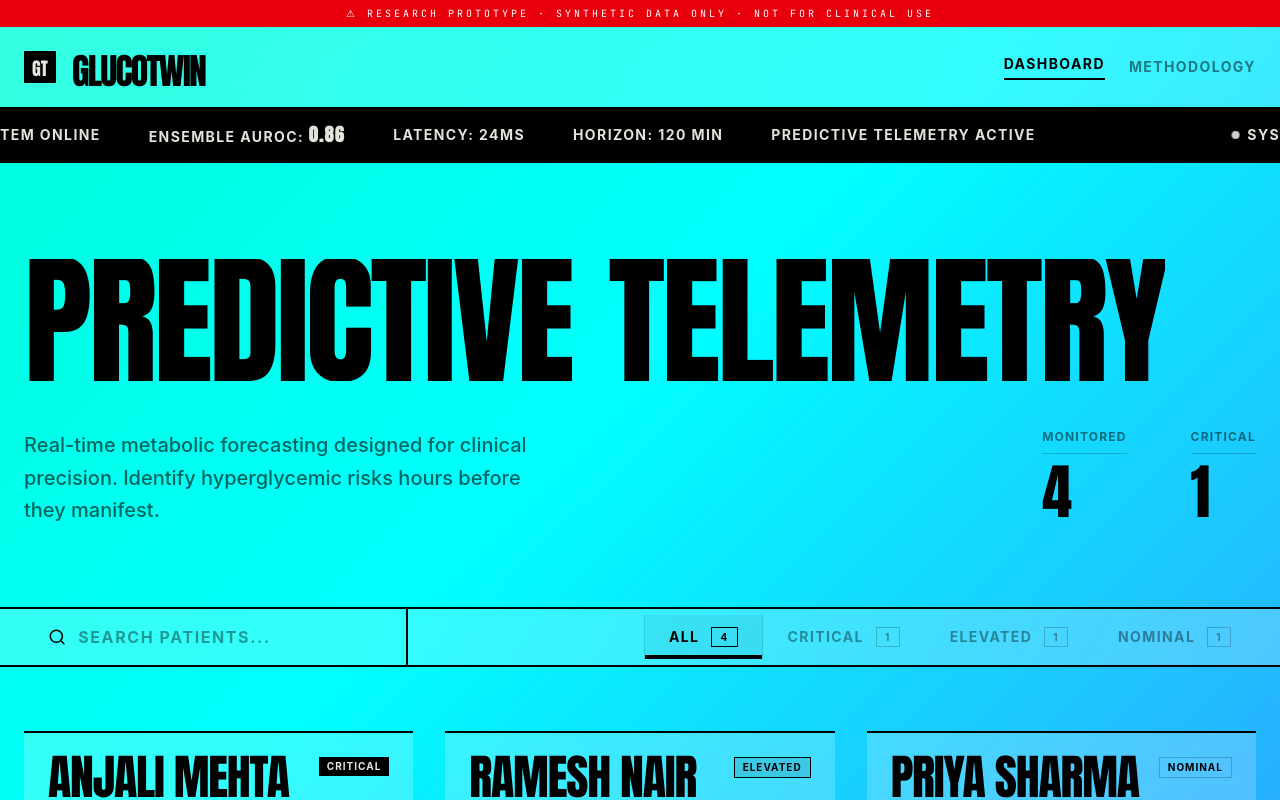
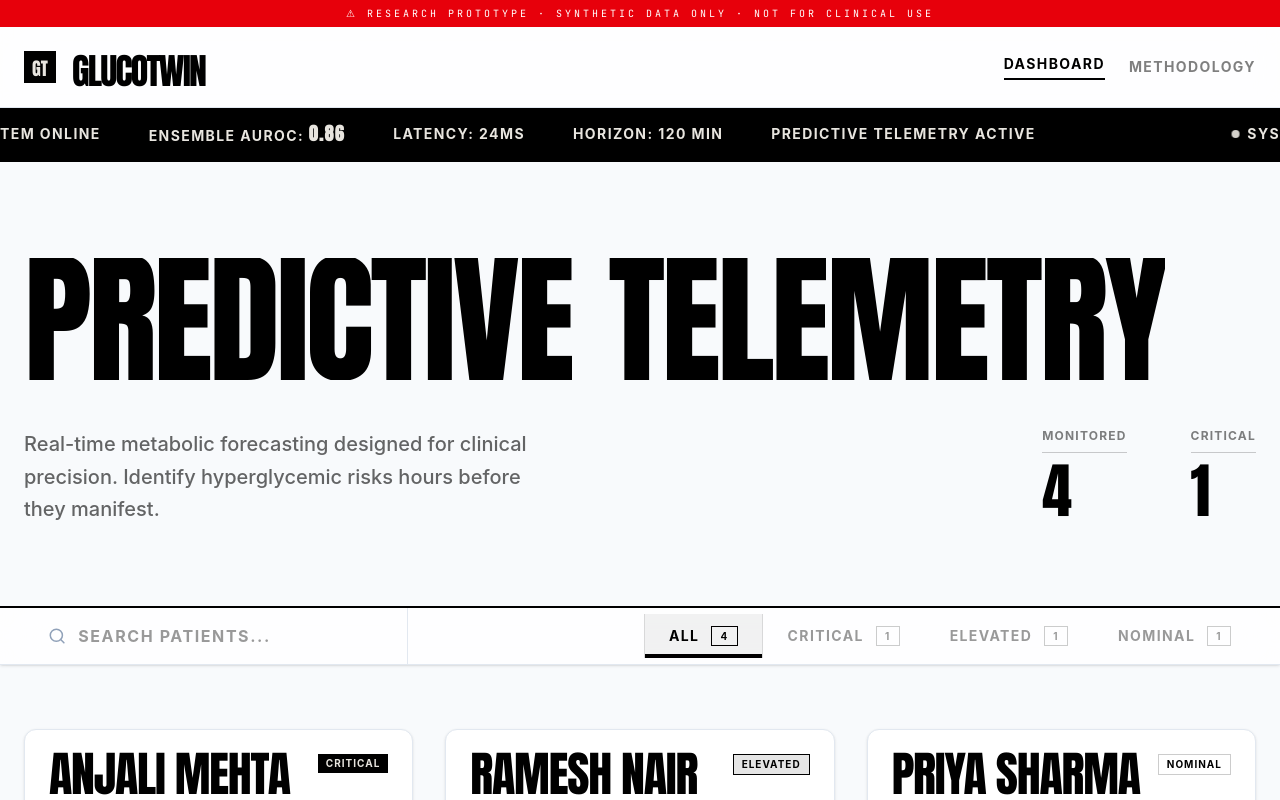
Before and after one commit to ishanbhardwaj17/GlucoTwin, a React (Vite) app in the folder web/: page / in a window 1280 px wide. Shown: the top 800 px of the page. Built offline with nearby package versions, Linux system fonts and the light colour scheme.

Commit message:
refactor: doctor friendly theme with floating animations

```diff
--- a/web/src/App.tsx
+++ b/web/src/App.tsx
@@ -16,7 +16,7 @@ const queryClient = new QueryClient({
 
 function AppShell() {
   return (
-    <motion.div initial={{ opacity: 0 }} animate={{ opacity: 1 }} transition={{ duration: 1 }} className="min-h-screen animated-bg text-[#0a0a0a] font-sans selection:bg-white selection:text-black overflow-hidden">
+    <motion.div initial={{ opacity: 0 }} animate={{ opacity: 1 }} transition={{ duration: 1 }} className="min-h-screen bg-slate-50 text-slate-900 font-sans selection:bg-sky-600 selection:text-white overflow-hidden">
       <motion.div initial={{ y: -50 }} animate={{ y: 0 }} transition={{ type: 'spring', stiffness: 300, damping: 20 }}>
         <PrototypeBanner />
       </motion.div>
@@ -26,7 +26,7 @@ function AppShell() {
         initial={{ y: -100 }}
         animate={{ y: 0 }}
         transition={{ type: 'spring', stiffness: 200, damping: 20, delay: 0.1 }}
-        className="sticky top-0 z-50 bg-white/20 backdrop-blur-xl border-b-2 border-black shadow-[0_8px_32px_rgba(0,0,0,0.1)]"
+        className="sticky top-0 z-50 bg-white/80 backdrop-blur-xl border-b border-slate-200 shadow-sm"
       >
         <div className="max-w-7xl mx-auto px-6 h-20 flex items-center justify-between">
 
--- a/web/src/components/PatientDetail.tsx
+++ b/web/src/components/PatientDetail.tsx
@@ -58,11 +58,11 @@ export function PatientDetail() {
   return (
     <div className="relative pb-32">
       {/* ── Sticky Header ── */}
-      <div className="sticky top-0 z-40 bg-white/20 backdrop-blur-xl border-b-2 border-black shadow-[0_8px_32px_rgba(0,0,0,0.1)]">
+      <div className="sticky top-0 z-40 bg-white/80 backdrop-blur-xl border-b border-slate-200 shadow-sm">
         <div className="max-w-[1400px] mx-auto px-6 py-4 flex flex-col lg:flex-row items-start lg:items-center justify-between gap-6">
           <div className="flex items-center gap-6">
-            <Link to="/" className="w-12 h-12 bg-black text-white flex items-center justify-center hover:bg-white hover:text-black hover:border-2 hover:border-black transition-colors">
-              <ArrowLeft className="w-6 h-6 stroke-[3]" />
+            <Link to="/" className="w-12 h-12 bg-sky-600 text-white rounded-full flex items-center justify-center hover:bg-sky-700 transition-colors shadow-md">
+              <ArrowLeft className="w-5 h-5 stroke-[2.5]" />
             </Link>
             <div>
               <h1 className="font-display text-5xl tracking-tight text-black uppercase leading-none">{patient.name}</h1>
--- a/web/src/components/PatientList.tsx
+++ b/web/src/components/PatientList.tsx
@@ -103,10 +103,10 @@ export function PatientList() {
         </div>
       </div>
 
-      <motion.div initial={{ y: -20, opacity: 0 }} animate={{ y: 0, opacity: 1 }} transition={{ delay: 0.8, type: 'spring' }} className="max-w-7xl mx-auto px-6 py-0 sticky top-[108px] z-40 bg-white/20 backdrop-blur-xl border-b-2 border-black">
+      <motion.div initial={{ y: -20, opacity: 0 }} animate={{ y: 0, opacity: 1 }} transition={{ delay: 0.8, type: 'spring' }} className="max-w-7xl mx-auto px-6 py-0 sticky top-[108px] z-40 bg-white/80 backdrop-blur-xl border-b border-slate-200 shadow-sm">
         <div className="flex flex-col md:flex-row items-center justify-between gap-0">
-          <motion.div whileFocus={{ scale: 1.02 }} className="flex items-center gap-3 w-full md:w-96 border-r-2 border-black px-6 py-4 transition-transform origin-left">
-            <Search className="w-5 h-5 text-black" />
+          <motion.div whileFocus={{ scale: 1.02 }} className="flex items-center gap-3 w-full md:w-96 border-r border-slate-200 px-6 py-4 transition-transform origin-left">
+            <Search className="w-5 h-5 text-slate-400" />
             <input
               type="text"
               placeholder="SEARCH PATIENTS..."
@@ -151,7 +151,7 @@ function PatientCard({ patient, onClick }: { patient: PatientSummary; onClick: (
       layout
       variants={staggerItem}
       onClick={onClick}
-      className="editorial-card cursor-pointer group flex flex-col justify-between min-h-[260px] bg-white/20 backdrop-blur-sm hover:bg-white/40 hover:-translate-y-2 hover:shadow-[8px_8px_0px_rgba(0,0,0,1)] hover:border-x-2"
+      className="relative cursor-pointer group flex flex-col justify-between min-h-[260px] bg-white rounded-xl border border-slate-200 shadow-sm hover:shadow-lg hover:shadow-sky-100 hover:-translate-y-1 transition-all duration-300 p-6"
     >
       <div className="flex justify-between items-start mb-8">
         <div>
--- a/web/src/index.css
+++ b/web/src/index.css
@@ -11,25 +11,32 @@
 
 @layer base {
   :root {
-    background-color: var(--color-brand-bg);
-    color: var(--color-brand-black);
+    background-color: #f8fafc;
+    color: #0f172a;
   }
 
   body {
     @apply font-sans antialiased;
+    background-color: #f8fafc;
     overflow-x: hidden;
   }
 
-  @keyframes gradient-shift {
-    0% { background-position: 0% 50%; }
-    50% { background-position: 100% 50%; }
-    100% { background-position: 0% 50%; }
+  @keyframes float {
+    0%, 100% { transform: translateY(0); }
+    50% { transform: translateY(-8px); }
   }
 
-  .animated-bg {
-    background: linear-gradient(-45deg, #ff007f, #7f00ff, #00ffff, #00ff7f, #ffff00, #ff7f00);
-    background-size: 600% 600%;
-    animation: gradient-shift 10s ease infinite;
+  .floating {
+    animation: float 5s ease-in-out infinite;
+  }
+
+  @keyframes clinical-pulse {
+    0%, 100% { box-shadow: 0 0 0 0 rgba(2, 132, 199, 0.2); }
+    50% { box-shadow: 0 0 0 15px rgba(2, 132, 199, 0); }
+  }
+
+  .pulse-border {
+    animation: clinical-pulse 3s infinite;
   }
 }
 
```
